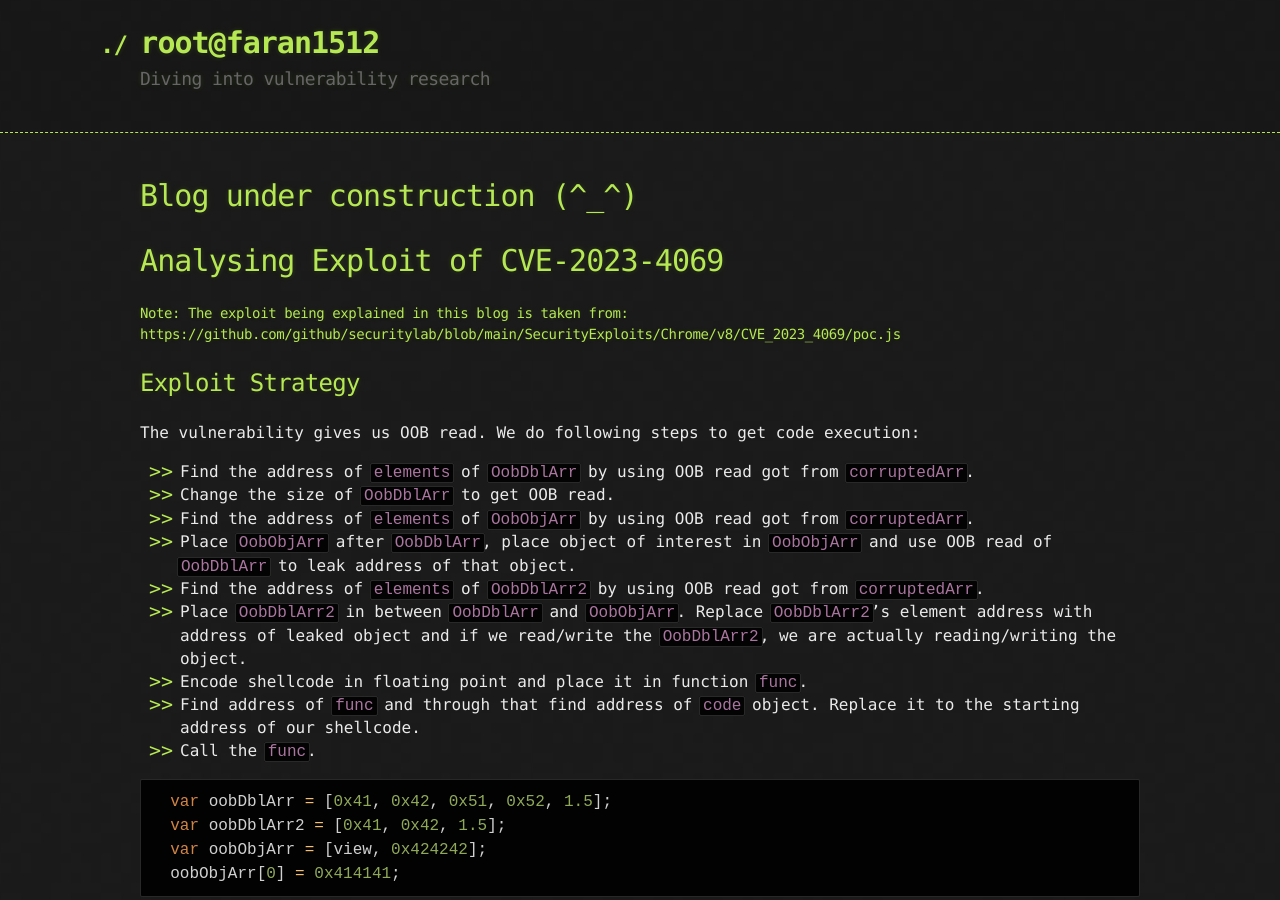
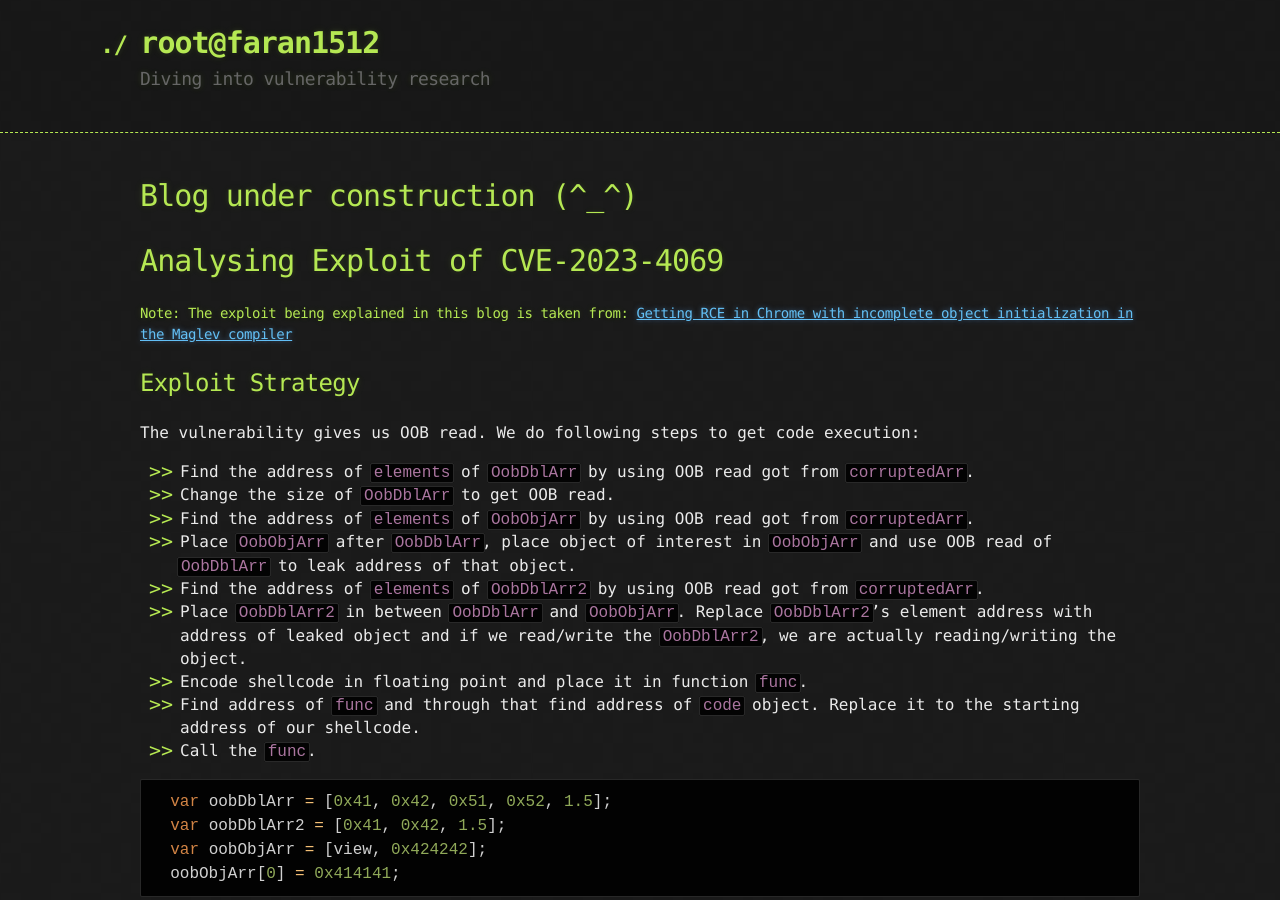
Before and after one commit to faran1512/faran1512.github.io, a Jekyll site: the page built from CVE-2023-4069_Analysis.md, in a window 1280 px wide and 900 px high. Built offline with Jekyll 4.4.1, drawn with Linux system fonts in a browser that asks for light colours; our own code applies the rules of GitHub Pages for plain Markdown files.

Commit message:
blog for cve_2023_4069

```diff
--- a/CVE-2023-4069_Analysis.md
+++ b/CVE-2023-4069_Analysis.md
@@ -6,7 +6,7 @@ layout: default
 
 # Analysing Exploit of CVE-2023-4069
 
-#### Note: The exploit being explained in this blog is taken from: https://github.com/github/securitylab/blob/main/SecurityExploits/Chrome/v8/CVE_2023_4069/poc.js
+#### Note: The exploit being explained in this blog is taken from: [Getting RCE in Chrome with incomplete object initialization in the Maglev compiler](https://github.com/github/securitylab/blob/main/SecurityExploits/Chrome/v8/CVE_2023_4069/poc.js)
 
 ## Exploit Strategy
 
```
